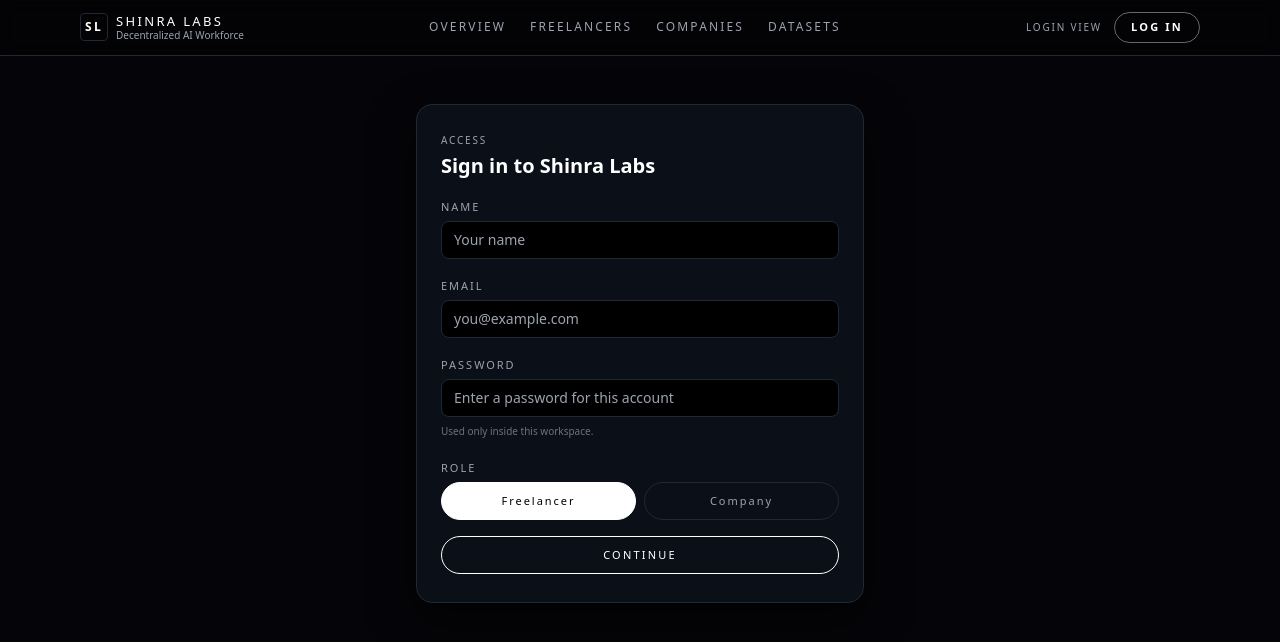
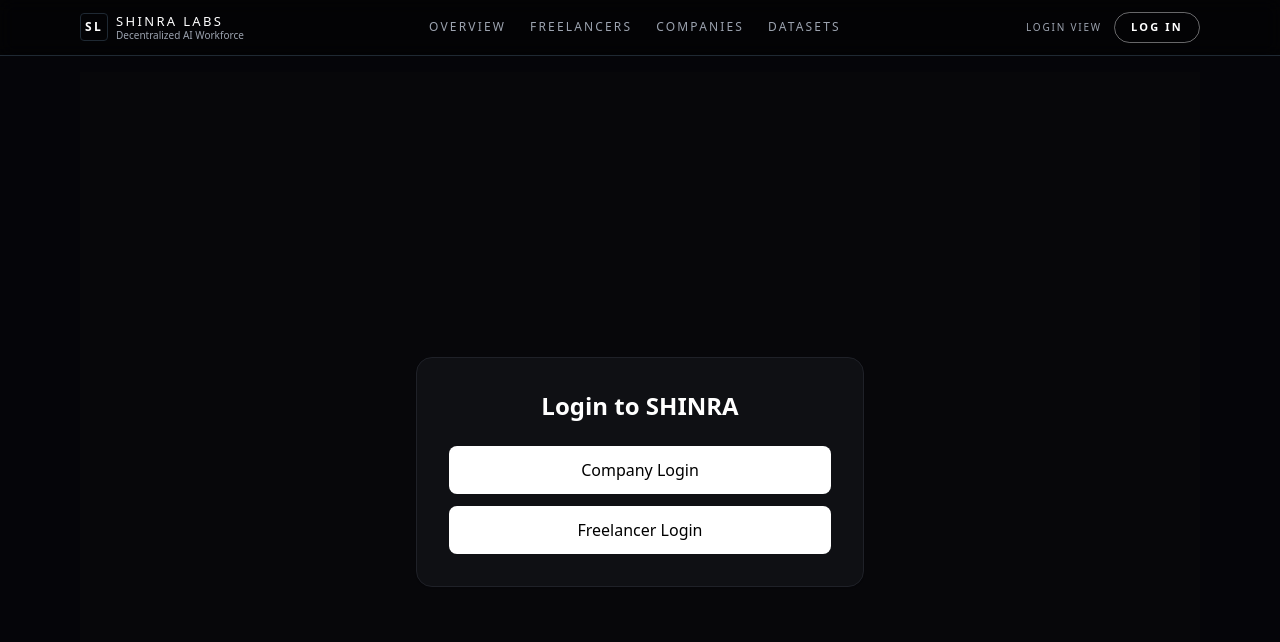
Before and after one commit to Dev10-sys/shinra-labs, a React (Vite) app: page /login in a window 1280 px wide. Shown: the top 642 px of the page. Built offline with nearby package versions, Linux system fonts and the light colour scheme.

Commit message:
updated login form logic a bit

```diff
--- a/src/pages/LoginPage.jsx
+++ b/src/pages/LoginPage.jsx
@@ -1,163 +1,207 @@
 import React, { useState } from "react";
-import { useNavigate } from "react-router-dom";
+import { storeUser } from "../authUtils";
 import { supabase } from "../supabaseClient";
 
-function LoginPage() {
-  const [email, setEmail] = useState("");
-  const [name, setName] = useState("");
-  const [password, setPassword] = useState(""); // local only
-  const [role, setRole] = useState("freelancer");
+export default function LoginPage() {
+  const [role, setRole] = useState(null);
+  const [form, setForm] = useState({});
   const [loading, setLoading] = useState(false);
-  const [error, setError] = useState("");
-  const navigate = useNavigate();
+
+  const handleChange = (e) =>
+    setForm({ ...form, [e.target.name]: e.target.value });
 
   const handleSubmit = async (e) => {
     e.preventDefault();
-    setError("");
 
-    if (!name || !email || !password) {
-      setError("Please fill in name, email and password.");
+    if (!form.email || !form.password) {
+      alert("Please fill email and password");
       return;
     }
 
     setLoading(true);
-    try {
-      const { data: existing, error: selectError } = await supabase
-        .from("users")
-        .select("*")
-        .eq("email", email)
-        .eq("role", role)
-        .maybeSingle();
 
-      if (selectError) throw selectError;
+    /* -------------------------------------------
+       1) TRY LOGIN FIRST
+    --------------------------------------------*/
+    let { data: loginData, error: loginError } =
+      await supabase.auth.signInWithPassword({
+        email: form.email,
+        password: form.password,
+      });
 
-      let user = existing;
+    if (loginData?.user && !loginError) {
+      const user = loginData.user;
 
-      if (!existing) {
-        const { data: created, error: insertError } = await supabase
-          .from("users")
-          .insert([{ email, name, role }])
-          .select()
-          .single();
-        if (insertError) throw insertError;
-        user = created;
+      storeUser({
+        id: user.id,
+        email: user.email,
+        role,
+        name: form.name || form.companyName || "User",
+      });
+
+      window.location.href =
+        role === "company" ? "/company" : "/freelancer";
+      return;
+    }
+
+    /* -------------------------------------------
+       2) TRY SIGNUP (IF LOGIN FAILED)
+    --------------------------------------------*/
+    let { data: signupData, error: signupError } =
+      await supabase.auth.signUp({
+        email: form.email,
+        password: form.password,
+      });
+
+    /* -------------------------------------------
+       CASE A: USER ALREADY EXISTS
+       → TRY LOGIN AGAIN
+    --------------------------------------------*/
+    if (signupError?.message === "User already registered") {
+      let retry = await supabase.auth.signInWithPassword({
+        email: form.email,
+        password: form.password,
+      });
+
+      if (retry.data?.user) {
+        const user = retry.data.user;
+
+        storeUser({
+          id: user.id,
+          email: user.email,
+          role,
+          name: form.name || form.companyName || "User",
+        });
+
+        window.location.href =
+          role === "company" ? "/company" : "/freelancer";
+        return;
       }
 
-      const stored = {
+      alert("Wrong password.");
+      setLoading(false);
+      return;
+    }
+
+    /* -------------------------------------------
+       CASE B: SIGNUP SUCCESS
+    --------------------------------------------*/
+    if (!signupError && signupData?.user) {
+      const user = signupData.user;
+
+      storeUser({
         id: user.id,
         email: user.email,
-        name: user.name,
-        role: user.role,
-      };
-      localStorage.setItem("shinra_user", JSON.stringify(stored));
+        role,
+        name: form.name || form.companyName || "User",
+      });
 
-      navigate(role === "freelancer" ? "/freelancer" : "/company", {
-        replace: true,
-      });
-    } catch (err) {
-      console.error(err);
-      setError("We could not sign you in. Please try again.");
-    } finally {
-      setLoading(false);
+      window.location.href =
+        role === "company" ? "/company" : "/freelancer";
+      return;
     }
+
+    /* -------------------------------------------
+       OTHER ERRORS
+    --------------------------------------------*/
+    if (signupError) {
+      alert(signupError.message);
+    }
+
+    setLoading(false);
   };
 
   return (
-    <section className="pt-8 flex justify-center">
-      <div className="shinra-card w-full max-w-md px-6 py-7">
-        <div className="text-[10px] uppercase tracking-[0.18em] text-gray-400 mb-1">
-          Access
-        </div>
-        <h2 className="text-xl font-semibold mb-4">Sign in to Shinra Labs</h2>
+    <div className="min-h-screen flex items-center justify-center bg-[#07070A] px-4">
+      <div className="w-full max-w-md bg-[#0F1014] border border-[#1F2128] rounded-xl p-8 shadow-sm">
 
-        <form onSubmit={handleSubmit} className="space-y-4 text-sm">
-          <div className="space-y-1">
-            <label className="text-[11px] uppercase tracking-[0.18em] text-gray-400">
-              Name
-            </label>
-            <input
-              type="text"
-              className="w-full rounded-lg bg-black border border-shinra-border px-3 py-2 text-sm outline-none focus:border-white"
-              value={name}
-              onChange={(e) => setName(e.target.value)}
-              placeholder="Your name"
-            />
-          </div>
+        {!role && (
+          <>
+            <h1 className="text-2xl font-semibold text-white mb-6 text-center">
+              Login to SHINRA
+            </h1>
 
-          <div className="space-y-1">
-            <label className="text-[11px] uppercase tracking-[0.18em] text-gray-400">
-              Email
-            </label>
-            <input
-              type="email"
-              className="w-full rounded-lg bg-black border border-shinra-border px-3 py-2 text-sm outline-none focus:border-white"
-              value={email}
-              onChange={(e) => setEmail(e.target.value)}
-              placeholder="you@example.com"
-            />
-          </div>
+            <div className="space-y-3">
+              <button
+                onClick={() => setRole("company")}
+                className="w-full py-3 bg-white text-black rounded-lg font-medium hover:bg-gray-200 transition"
+              >
+                Company Login
+              </button>
 
-          <div className="space-y-1">
-            <label className="text-[11px] uppercase tracking-[0.18em] text-gray-400">
-              Password
-            </label>
-            <input
-              type="password"
-              className="w-full rounded-lg bg-black border border-shinra-border px-3 py-2 text-sm outline-none focus:border-white"
-              value={password}
-              onChange={(e) => setPassword(e.target.value)}
-              placeholder="Enter a password for this account"
-            />
-            <p className="text-[10px] text-gray-500">
-              Used only inside this workspace.
-            </p>
-          </div>
-
-          <div className="space-y-1">
-            <label className="text-[11px] uppercase tracking-[0.18em] text-gray-400">
-              Role
-            </label>
-            <div className="flex gap-2 text-[11px] uppercase tracking-[0.18em]">
               <button
-                type="button"
                 onClick={() => setRole("freelancer")}
-                className={
-                  "flex-1 border rounded-full px-3 py-2 " +
-                  (role === "freelancer"
-                    ? "border-white bg-white text-black"
-                    : "border-shinra-border text-gray-400 hover:border-white/60")
-                }
+                className="w-full py-3 bg-white text-black rounded-lg font-medium hover:bg-gray-200 transition"
               >
-                Freelancer
-              </button>
-              <button
-                type="button"
-                onClick={() => setRole("company")}
-                className={
-                  "flex-1 border rounded-full px-3 py-2 " +
-                  (role === "company"
-                    ? "border-white bg-white text-black"
-                    : "border-shinra-border text-gray-400 hover:border-white/60")
-                }
-              >
-                Company
+                Freelancer Login
               </button>
             </div>
-          </div>
+          </>
+        )}
 
-          {error && <p className="text-[11px] text-red-400">{error}</p>}
+        {role === "company" && (
+          <>
+            <h2 className="text-xl font-semibold text-white mb-4 text-center">
+              Company Login
+            </h2>
 
-          <button
-            type="submit"
-            disabled={loading}
-            className="mt-2 w-full text-[11px] uppercase tracking-[0.2em] border border-white rounded-full px-4 py-2 hover:bg-white hover:text-black transition-colors disabled:opacity-60 disabled:cursor-not-allowed"
-          >
-            {loading ? "Signing in…" : "Continue"}
-          </button>
-        </form>
+            <form onSubmit={handleSubmit} className="space-y-3">
+              <input name="companyName" onChange={handleChange} placeholder="Company Name" className="input" />
+              <input name="website" onChange={handleChange} placeholder="Company Website" className="input" />
+              <input name="industry" onChange={handleChange} placeholder="Industry" className="input" />
+              <input name="companySize" onChange={handleChange} placeholder="Company Size" className="input" />
+              <input name="gst" onChange={handleChange} placeholder="GST / Registration No." className="input" />
+              <input type="email" name="email" onChange={handleChange} placeholder="Email" className="input" />
+              <input type="password" name="password" onChange={handleChange} placeholder="Password" className="input" />
+
+              <button className="w-full py-3 bg-white text-black rounded-lg font-medium hover:bg-gray-300 transition"
+                disabled={loading}>
+                {loading ? "Loading..." : "Continue"}
+              </button>
+
+              <div onClick={() => setRole(null)} className="text-center text-gray-400 text-sm cursor-pointer hover:text-white">
+                Back
+              </div>
+            </form>
+          </>
+        )}
+
+        {role === "freelancer" && (
+          <>
+            <h2 className="text-xl font-semibold text-white mb-4 text-center">
+              Freelancer Login
+            </h2>
+
+            <form onSubmit={handleSubmit} className="space-y-3">
+              <input name="name" onChange={handleChange} placeholder="Full Name" className="input" />
+              <textarea name="skills" onChange={handleChange} placeholder="Skills (e.g. NLP, Data Labeling)" className="input h-20" />
+              <input name="languages" onChange={handleChange} placeholder="Languages" className="input" />
+
+              <select name="experience" onChange={handleChange} className="input">
+                <option value="">Experience</option>
+                <option value="0-1">0–1 years</option>
+                <option value="1-3">1–3 years</option>
+                <option value="3-5">3–5 years</option>
+                <option value="5+">5+ years</option>
+              </select>
+
+              <input type="email" name="email" onChange={handleChange} placeholder="Email" className="input" />
+              <input type="password" name="password" onChange={handleChange} placeholder="Password" className="input" />
+
+              <button className="w-full py-3 bg-white text-black rounded-lg font-medium hover:bg-gray-300 transition"
+                disabled={loading}>
+                {loading ? "Loading..." : "Continue"}
+              </button>
+
+              <div onClick={() => setRole(null)} className="text-center text-gray-400 text-sm cursor-pointer hover:text-white">
+                Back
+              </div>
+
+            </form>
+          </>
+        )}
+
       </div>
-    </section>
+    </div>
   );
 }
-
-export default LoginPage;
```
